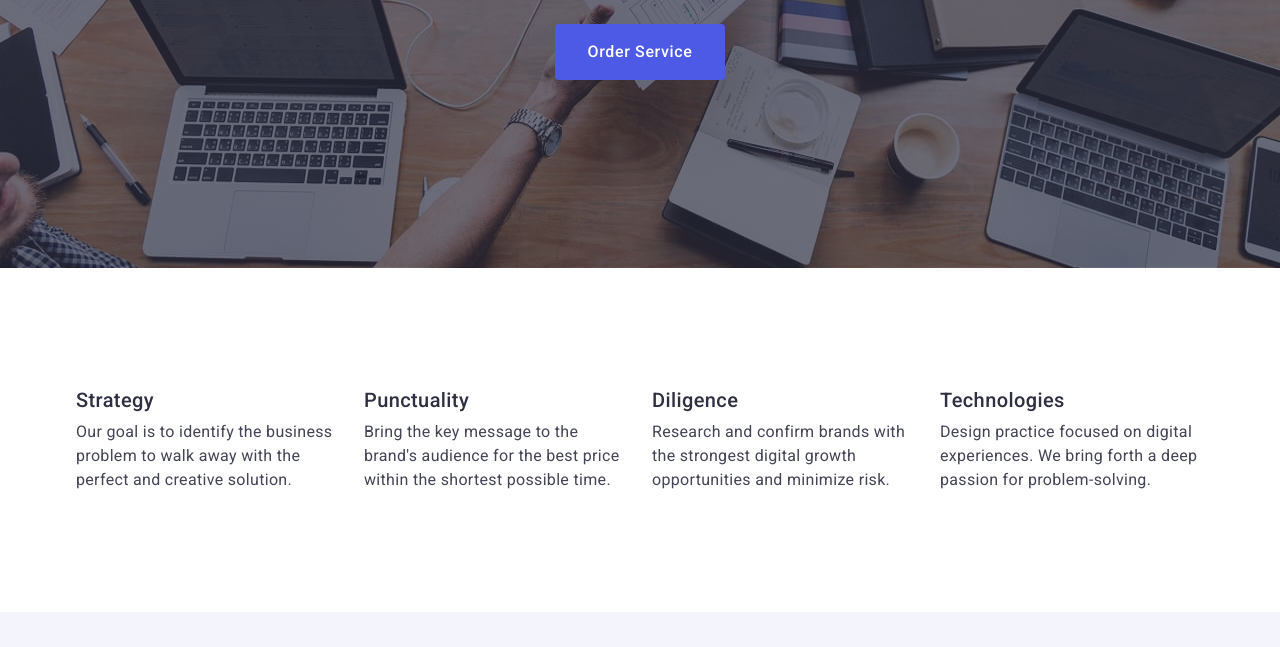
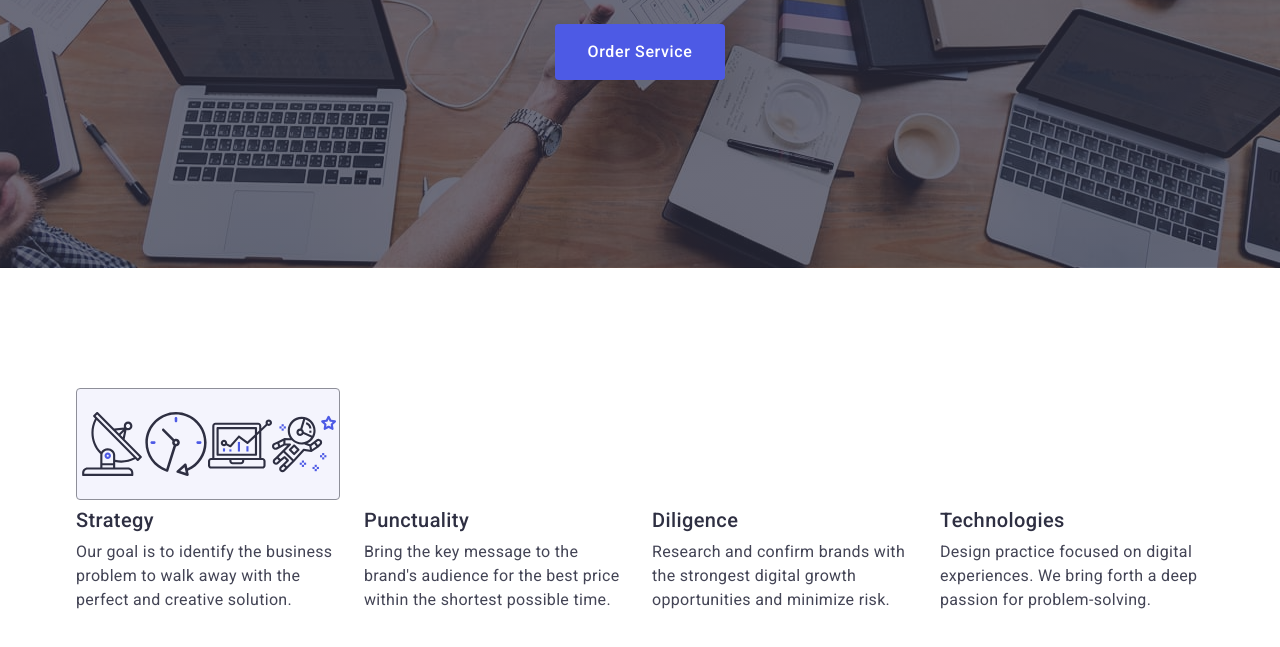
Before and after one commit to Mykola1812-hub/goit-markup-hw-04, a plain HTML site: page index.html in a window 1280 px wide. Shown: the part 405-1052 px from the top of the page. Drawn offline with nearby package versions, Linux system fonts and the light colour scheme.

Commit message:
section 1

```diff
--- a/css/styles.css
+++ b/css/styles.css
@@ -193,6 +193,20 @@ img {
   padding: 120px 0;
 }
 
+.container-icons-firsec {
+  display: flex;
+  align-items: center;
+  justify-content: center;
+
+  border: 1px solid #8e8f99;
+  border-radius: 4px;
+  width: 264px;
+  height: 112px;
+  margin-bottom: 8px;
+
+  background-color: #f4f4fd;
+}
+
 .section-first-list {
   display: flex;
   align-items: center;
--- a/index.html
+++ b/index.html
@@ -72,6 +72,23 @@
       <section class="section-first">
         <div class="container first-container">
           <h2 class="visually-hidden">Benefits</h2>
+          <div class="container-icons-firsec">
+            <svg class="antena-svg" width="64" height="64">
+              <use href="./images/icons.svg#icon-antenna"></use>
+            </svg>
+
+            <svg class="clock-svg" width="64" height="64">
+              <use href="./images/icons.svg#icon-clock"></use>
+            </svg>
+
+            <svg class="diagram-svg" width="64" height="64">
+              <use href="./images/icons.svg#icon-diagram"></use>
+            </svg>
+
+            <svg class="astronaut-svg" width="64" height="64">
+              <use href="./images/icons.svg#icon-astronaut"></use>
+            </svg>
+          </div>
           <ul class="section-first-list">
             <li class="section-first-item">
               <h3 class="section-first-heading">Strategy</h3>
```
Also changed, not shown: images/icons.svg (added).
